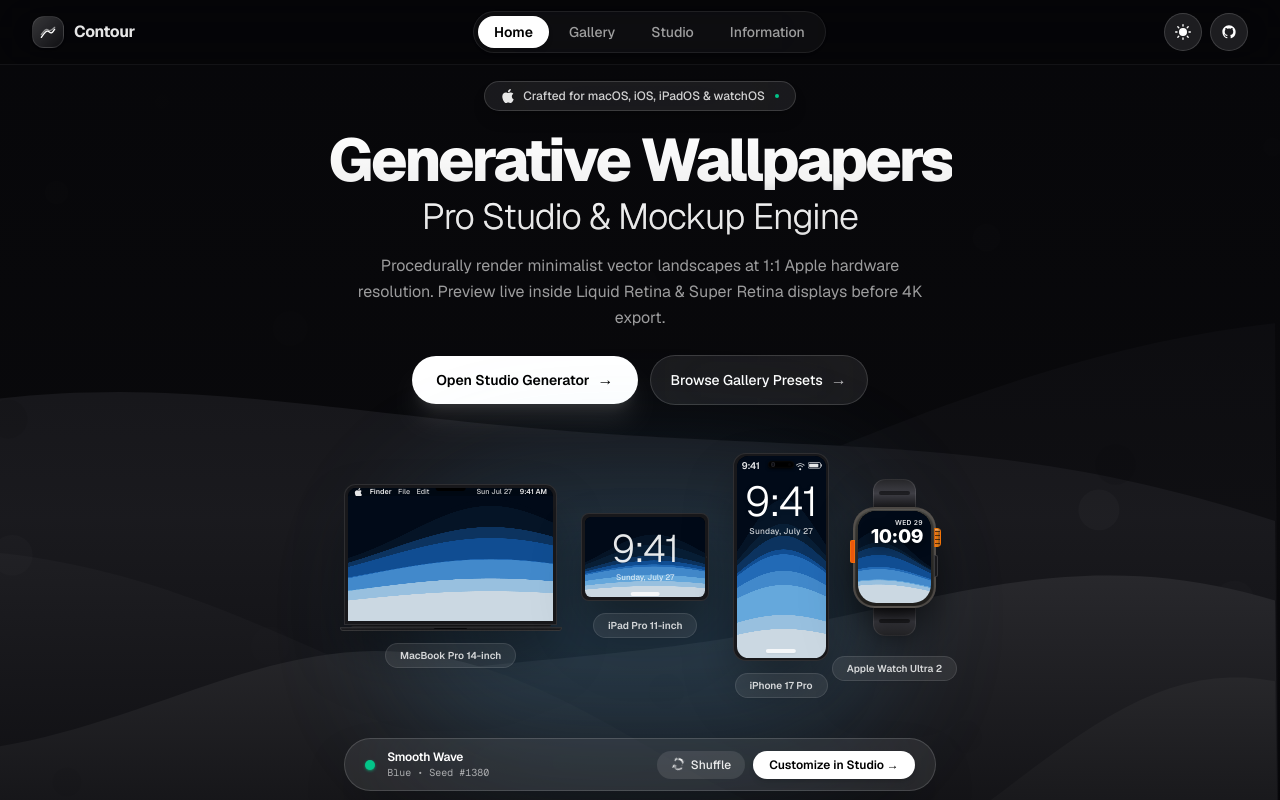
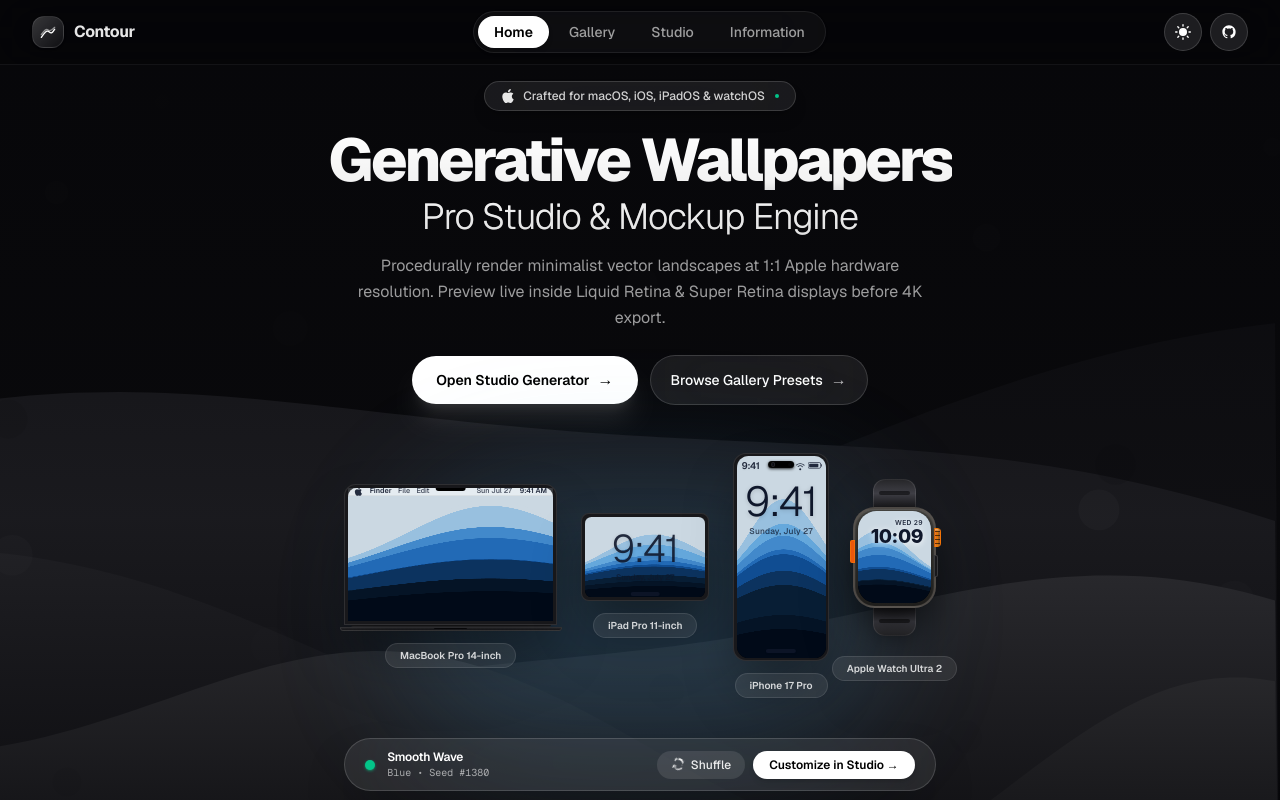
Before and after one commit to satiricalguru/Contour, a Next.js app: page / in a window 1280 px wide. Shown: the top 800 px of the page. Built offline with nearby package versions, Linux system fonts and the light colour scheme.

Commit message:
fix: set homepage showcase devices to light theme wallpapers exclusively

```diff
--- a/components/hero/HeroFeatureStage.tsx
+++ b/components/hero/HeroFeatureStage.tsx
@@ -65,7 +65,7 @@
         {/* 1. MacBook Pro 14" */}
         <div className="w-full md:w-[40%] max-w-md transition-all duration-500 hover:scale-[1.02] drop-shadow-2xl flex flex-col items-center gap-3">
           {macDevice && (
-            <DeviceFrame device={macDevice} inverted={false}>
+            <DeviceFrame device={macDevice} inverted={true}>
               <div
                 className={`w-full h-full transition-opacity duration-500 ${
                   isTransitioning ? 'opacity-30 blur-xs' : 'opacity-100 blur-none'
@@ -75,7 +75,7 @@
                   patternId={currentPattern.id}
                   paletteId={currentPalette.id}
                   seed={seed}
-                  inverted={false}
+                  inverted={true}
                   width={1200}
                   height={780}
                 />
@@ -90,7 +90,7 @@
         {/* 2. iPad Pro 11" */}
         <div className="w-52 sm:w-60 md:w-[24%] max-w-xs transition-all duration-500 hover:scale-[1.03] drop-shadow-2xl flex flex-col items-center gap-3">
           {padDevice && (
-            <DeviceFrame device={padDevice} inverted={false}>
+            <DeviceFrame device={padDevice} inverted={true}>
               <div
                 className={`w-full h-full transition-opacity duration-500 ${
                   isTransitioning ? 'opacity-30 blur-xs' : 'opacity-100 blur-none'
@@ -100,7 +100,7 @@
                   patternId={currentPattern.id}
                   paletteId={currentPalette.id}
                   seed={seed + 2}
-                  inverted={false}
+                  inverted={true}
                   width={800}
                   height={550}
                 />
@@ -115,7 +115,7 @@
         {/* 3. iPhone 17 Pro */}
         <div className="w-36 sm:w-44 md:w-[18%] max-w-[180px] transition-all duration-500 hover:scale-[1.03] drop-shadow-2xl flex flex-col items-center gap-3">
           {phoneDevice && (
-            <DeviceFrame device={phoneDevice} inverted={false}>
+            <DeviceFrame device={phoneDevice} inverted={true}>
               <div
                 className={`w-full h-full transition-opacity duration-500 ${
                   isTransitioning ? 'opacity-30 blur-xs' : 'opacity-100 blur-none'
@@ -125,7 +125,7 @@
                   patternId={currentPattern.id}
                   paletteId={currentPalette.id}
                   seed={seed + 1}
-                  inverted={false}
+                  inverted={true}
                   width={600}
                   height={1300}
                 />
@@ -140,7 +140,7 @@
         {/* 4. Apple Watch Ultra 2 */}
         <div className="w-28 sm:w-36 md:w-[14%] max-w-[140px] transition-all duration-500 hover:scale-[1.03] drop-shadow-2xl flex flex-col items-center gap-3">
           {watchDevice && (
-            <DeviceFrame device={watchDevice} inverted={false}>
+            <DeviceFrame device={watchDevice} inverted={true}>
               <div
                 className={`w-full h-full transition-opacity duration-500 ${
                   isTransitioning ? 'opacity-30 blur-xs' : 'opacity-100 blur-none'
@@ -150,7 +150,7 @@
                   patternId={currentPattern.id}
                   paletteId={currentPalette.id}
                   seed={seed + 3}
-                  inverted={false}
+                  inverted={true}
                   width={410}
                   height={502}
                 />
```
